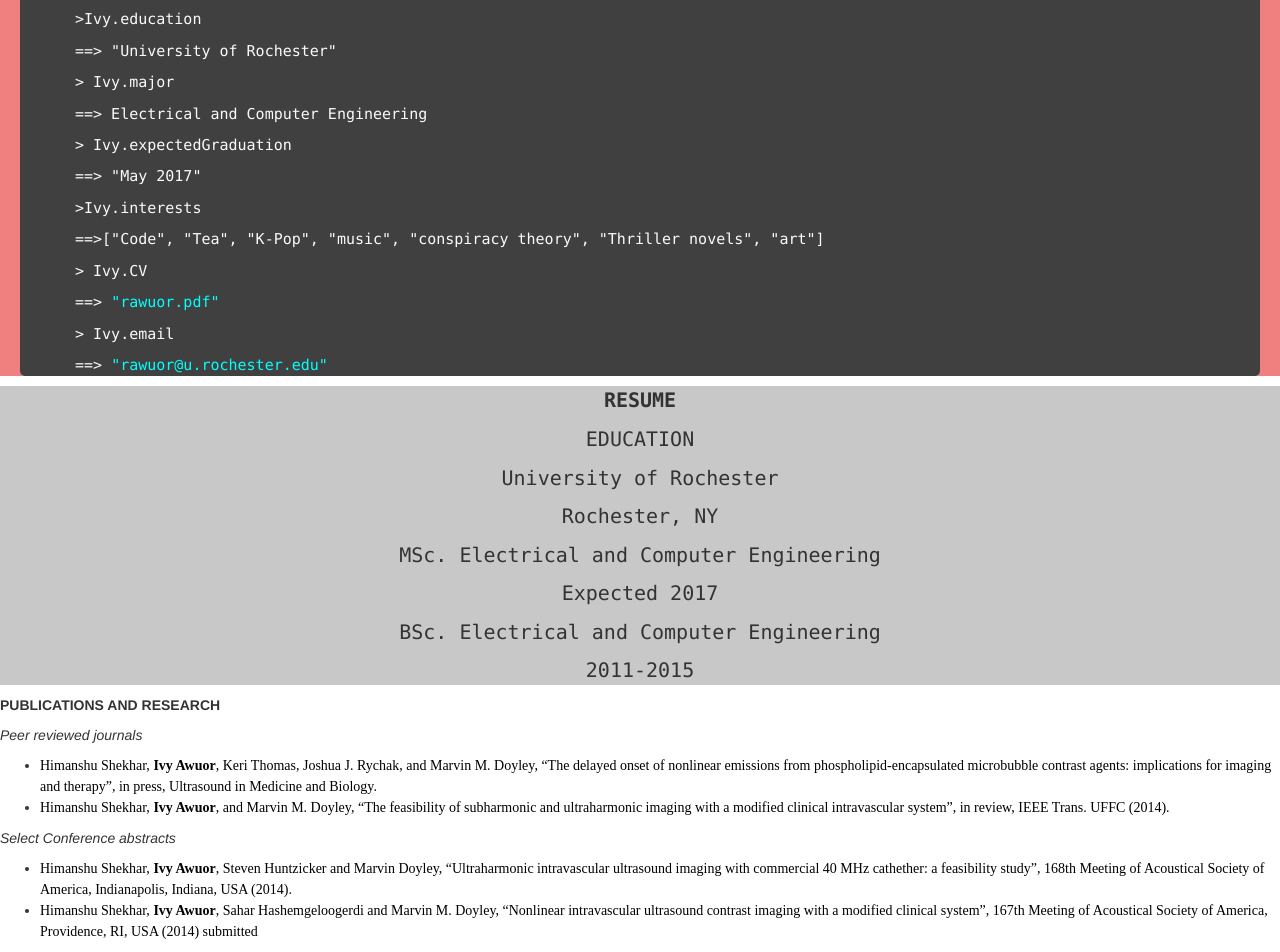
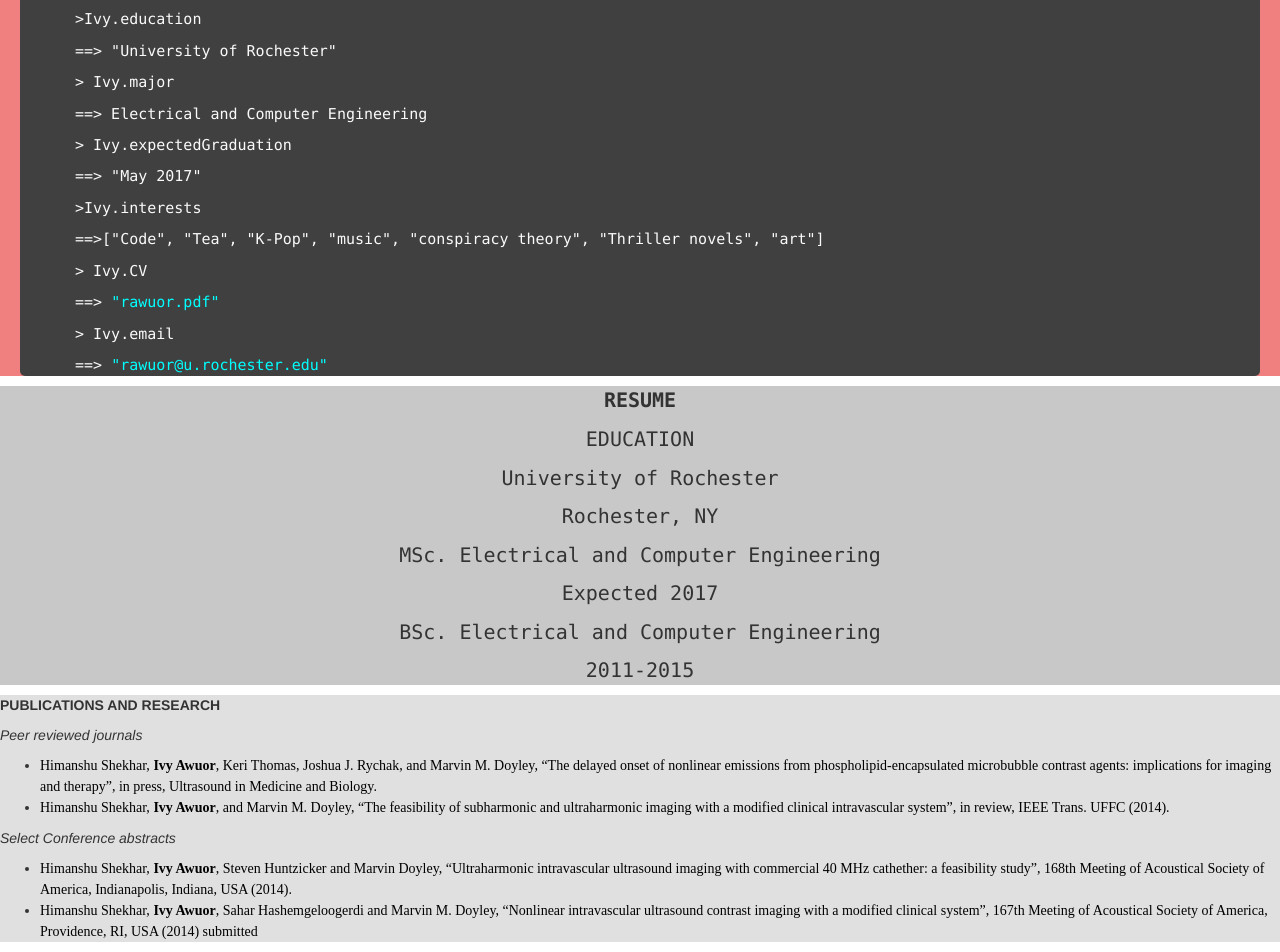
Before and after one commit to rawuor/rawuor.github.io, a Jekyll site: the page index.html, which Jekyll copies as it is, in a window 1280 px wide. Shown: the part 722-1674 px from the top of the page. Built offline with Jekyll 4.4.1, drawn with Linux system fonts in a browser that asks for light colours; nearby versions of some CDN libraries.

Commit message:
Update default.css

```diff
--- a/css/default.css
+++ b/css/default.css
@@ -96,3 +96,7 @@
 #heading{
   float:right;
 }
+
+#research_container{
+  background-color:#e0e0e0;
+}
```
